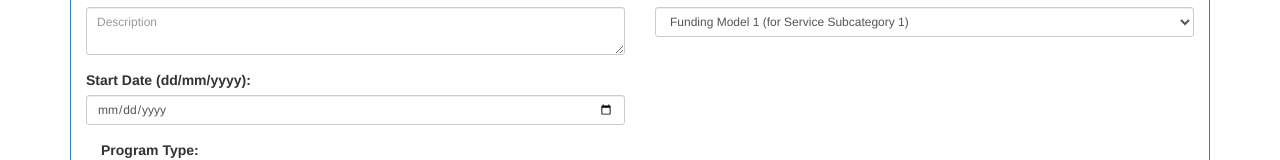
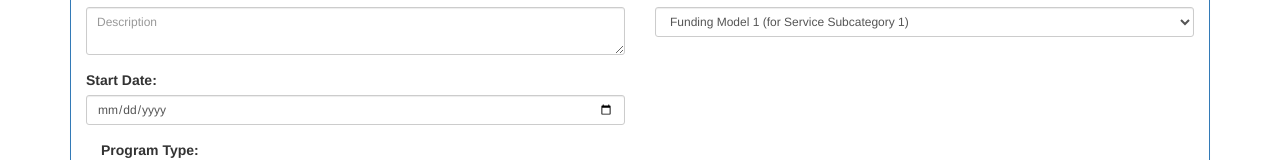
Before and after one commit to reashore/ClbcMyWorksspaceTs, a React (Create React App) app: page /createprogram in a window 1280 px wide. Shown: the part 436-596 px from the top of the page. Built offline with nearby package versions, Linux system fonts and the light colour scheme.

Commit message:
Changed package dependencies

```diff
--- a/package.json
+++ b/package.json
@@ -12,7 +12,7 @@
   "dependencies": {
     "babel-polyfill": "^6.26.0",
     "bootstrap": "^3.3.7",
-    "moment": "^2.19.3",
+    "isomorphic-fetch": "2.2.1",
     "react": "^16.2.0",
     "react-bootstrap": "^0.31.5",
     "react-dom": "^16.2.0",
@@ -22,6 +22,7 @@
   "devDependencies": {
     "nsp": "^3.1.0",
     "@types/jest": "^22.0.0",
+    "@types/isomorphic-fetch": "0.0.34",
     "@types/node": "^8.5.2",
     "@types/react": "^16.0.31",
     "@types/react-dom": "^16.0.3",
--- a/src/components/MainNavbar.tsx
+++ b/src/components/MainNavbar.tsx
@@ -39,7 +39,7 @@ export const MainNavbar = (): JSX.Element => (
         <MenuItem divider={true} />
         <MenuItem href="/createprogram">Create Program</MenuItem>
       </NavDropdown>
-    </Nav>;
+    </Nav>
   </Navbar>
 );
 
--- a/src/components/Program/Program.tsx
+++ b/src/components/Program/Program.tsx
@@ -94,7 +94,7 @@ export class Program extends React.Component<ProgramProps, ProgramState> {
                 <FormControl componentClass="textarea" name="description" rows={2} required={true} placeholder="Description" />
               </FormGroup>
               <FormGroup controlId="startDate" bsSize="small">
-                <ControlLabel>Start Date (dd/mm/yyyy):</ControlLabel>
+                <ControlLabel>Start Date:</ControlLabel>
                 {/* <CustomDatePicker /> */}
                 <FormControl type="date" name="startDate" required={true} placeholder="Start Date" />
               </FormGroup>
--- a/src/components/Vendor/Vendor.tsx
+++ b/src/components/Vendor/Vendor.tsx
@@ -15,7 +15,7 @@ interface VendorProps {
 
 export class Vendor extends React.Component<VendorProps, VendorState> {
   private serviceUrl: string;
-  private vendorArray: Array<VendorData>;
+  private vendorArray: ReadonlyArray<VendorData>;
   private vendorId: HTMLInputElement;
 
   constructor(props: VendorProps) {
--- a/src/components/Vendor/VendorData.ts
+++ b/src/components/Vendor/VendorData.ts
@@ -1,3 +1,7 @@
+// import * as IsoFetch from 'isomorphic-fetch';
+// import { _fetch } from 'isomorphic-fetch';
+// import _fetch from 'isomorphic-fetch';
+import 'isomorphic-fetch';
 
 export interface VendorData {
   vendorId: number;
@@ -7,9 +11,25 @@ export interface VendorData {
   primaryAddress: string;
 }
 
-export function getVendorArray(serviceUrl: string): Array<VendorData> {
+export function getVendorArray(serviceUrl: string): ReadonlyArray<VendorData> {
   let vendorsArray: Array<VendorData> = [];
   const numberVendors: number = 6;
+
+  // fetch('localhost:3001/api/vendors')
+  //   .then(function(response: any) {
+  //       if (response.status >= 400) {
+  //           throw new Error('Bad response from server');
+  //       }
+
+  //       // tslint:disable-next-line:no-console
+  //       console.log(response);
+  //       // return response.json();
+  //   })
+  //   .catch(function(error: any) {
+  //       // tslint:disable-next-line:no-console
+  //       console.log(error);
+  //   });
+
 
   for (let n: number = 1; n <= numberVendors; n++) {
     let element: VendorData = {
@@ -23,5 +43,24 @@ export function getVendorArray(serviceUrl: string): Array<VendorData> {
     vendorsArray.push(element);
   }
 
-  return vendorsArray;
+  return vendorsArray as ReadonlyArray<VendorData>;
 }
+
+// export function getVendorArray(serviceUrl: string): ReadonlyArray<VendorData> {
+//   let vendorsArray: Array<VendorData> = [];
+//   const numberVendors: number = 6;
+
+//   for (let n: number = 1; n <= numberVendors; n++) {
+//     let element: VendorData = {
+//       vendorId: n,
+//       name: `Vendor Name ${n}`,
+//       ocgNumber: `OCG Number ${n} `,
+//       managingQsArea: `Managing QS Area ${n}`,
+//       primaryAddress: `Primary Address ${n}`
+//     };
+
+//     vendorsArray.push(element);
+//   }
+
+//   return vendorsArray as ReadonlyArray<VendorData>;
+// }
```
Also changed, not shown: 1 other file (tests, documents, lock files or other folders).
